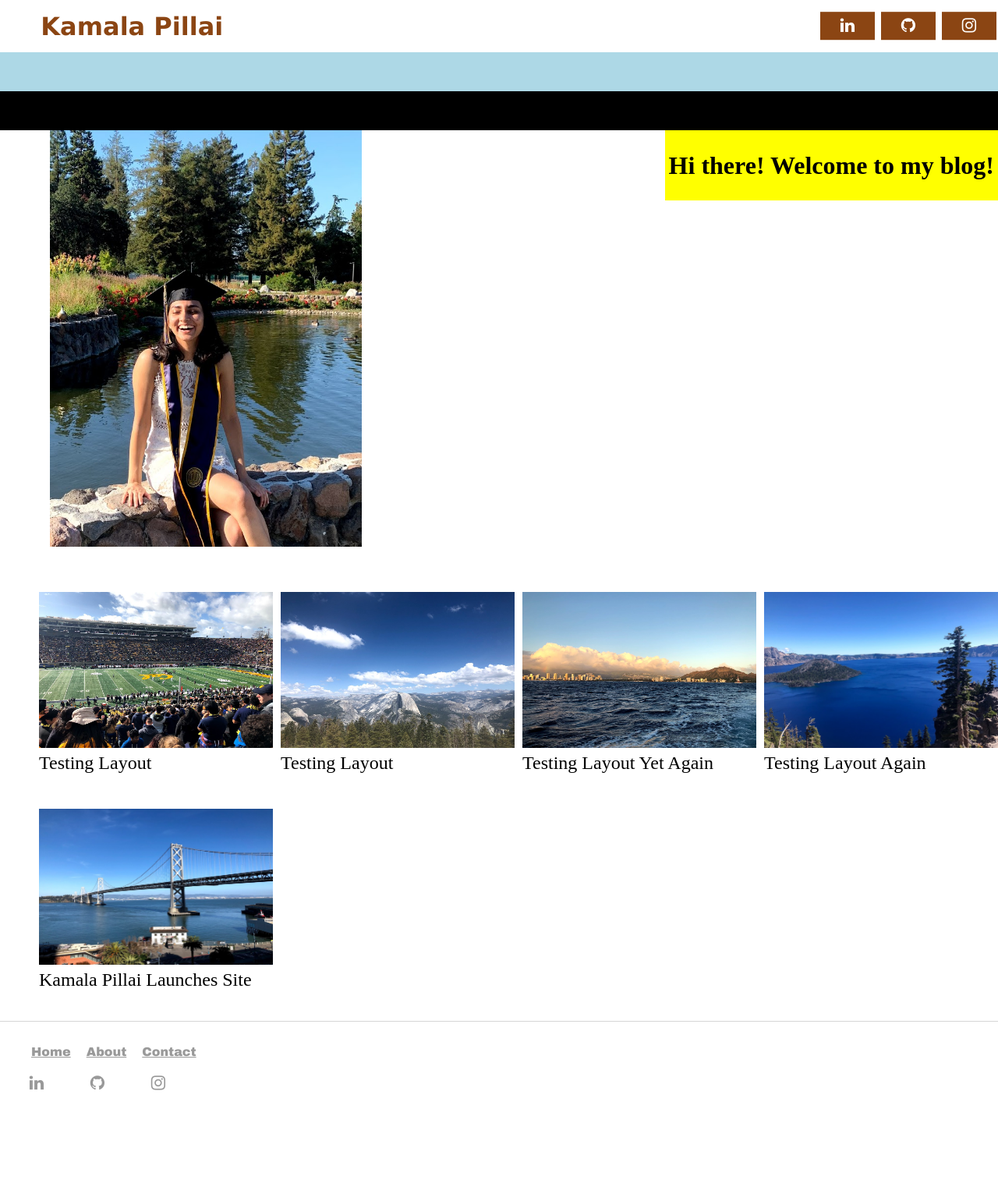
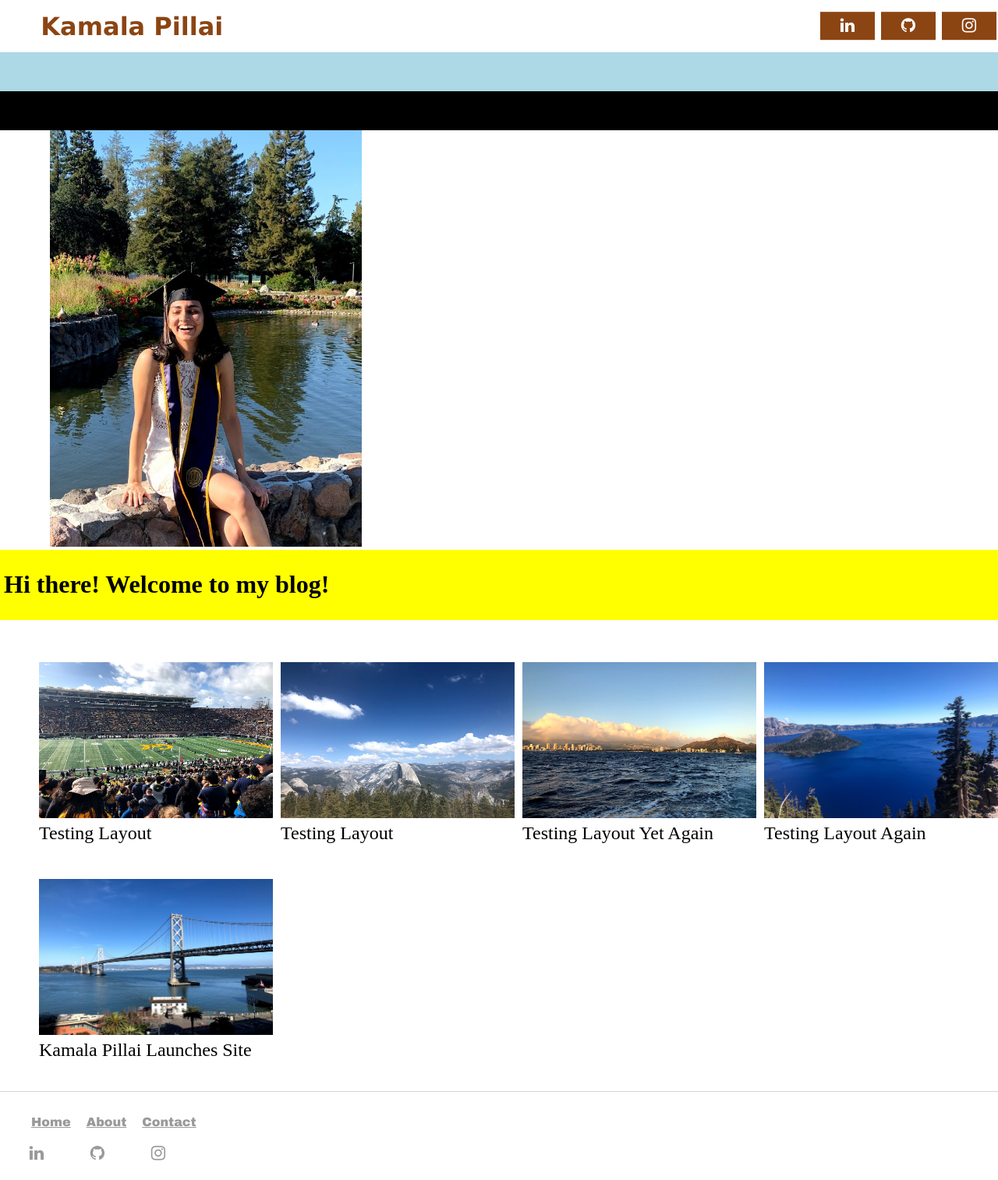
Before and after one commit to kpill/kpill.github.io, a Jekyll site: the page built from index.html, in a window 1280 px wide. Shown: the whole page at 78% size. Built offline with Jekyll 4.4.1, drawn with Linux system fonts in a browser that asks for light colours; before the commit the page ends 1423 px from its top, so only the background shows below that.

Commit message:
Update index.html

```diff
--- a/index.html
+++ b/index.html
@@ -8,7 +8,7 @@ title: Kamala Pillai's Blog
 
 <img src="/images/about3.jpg" width="400" style="margin-left: 5%">
 
-<div class = "yellow-box" style="float:right">
+<div class = "yellow-box">
 <h1>Hi there! Welcome to my blog!</h1>
 </div>
 
```
